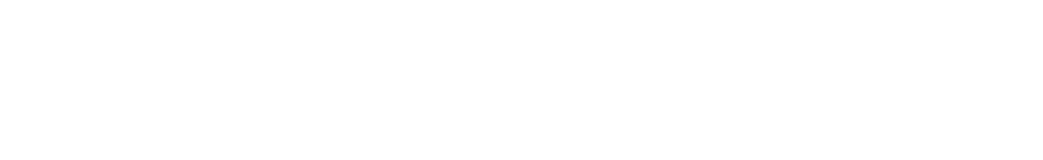
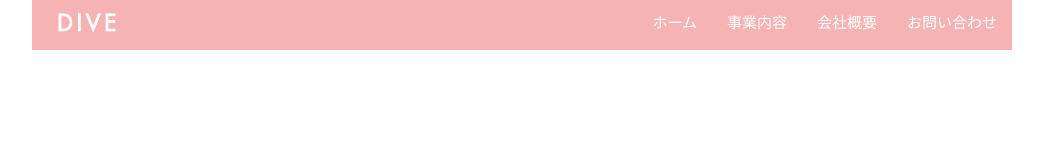
Before and after one commit to toshichanapp/exercises-html, a plain HTML site: page index.html in a window 1280 px wide. Shown: the whole page, without its empty margins (118-1161 px from the left). Drawn offline with nearby package versions, Linux system fonts and the light colour scheme.

Commit message:
section2

```diff
--- a/css/style.css
+++ b/css/style.css
@@ -1,8 +1,53 @@
 html {
-  font-size: 62.5%;
+    font-size: 62.5%;
 }
 
 body {
-  width: 980px;
-  margin: 0 auto;
+    width: 980px;
+    margin: 0 auto;
 }
+
+ul {
+    margin: 0;
+    padding: 0;
+    float: right;
+}
+
+li {
+    list-style: none;
+    float: left;
+}
+
+.header {
+    background-color: #F5B4B3;
+    height: 50px;
+    font-size: 1.5rem;
+}
+
+.logo_image {
+    width: 110px;
+    float: left;
+    margin: 0;
+}
+
+.top_menu li {
+    float: left;
+    width: auto;
+}
+
+.top_menu li a {
+    color: #fff;
+    text-decoration: none;
+    display: block;
+    padding: 15px;
+}
+
+.top_menu li a:hover {
+    text-decoration: underline;
+}
+
+.clearfix:after {
+    content: "";
+    display: block;
+    clear: both;
+}
--- a/index.html
+++ b/index.html
@@ -1,13 +1,26 @@
 <!DOCTYPE html>
 <html>
-  <head>
+
+<head>
     <meta http-equiv="Content-Type" content="text/html; charset=utf-8" />
     <link rel="stylesheet" href="./css/normalize.css">
     <link rel="stylesheet" href="./css/style.css">
     <title>株式会社DIVE</title>
-  </head>
-  <body>
+</head>
+
+<body>
     <header class="header">
+        <a href="index.html">
+          <img src="./images/logo.png" class="logo_image">
+        </a>
+        <nav>
+            <ul class="top_menu clearfix">
+                <li><a href="index.html">ホーム</a></li>
+                <li><a href="#">事業内容</a></li>
+                <li><a href="#">会社概要</a></li>
+                <li><a href="#">お問い合わせ</a></li>
+            </ul>
+        </nav>
     </header>
     <aside class="side_menu">
     </aside>
@@ -15,5 +28,6 @@
     </article>
     <footer class="footer">
     </footer>
-  </body>
+</body>
+
 </html>
```
